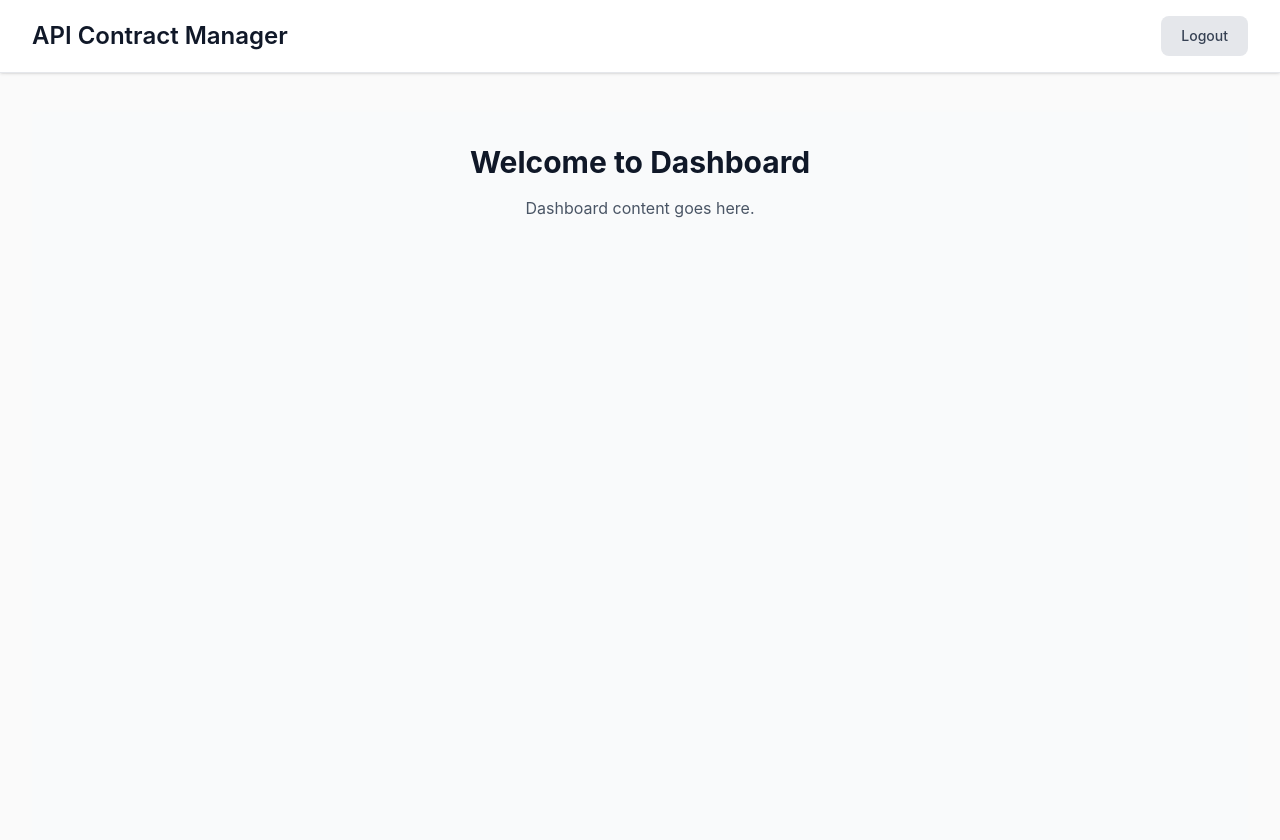
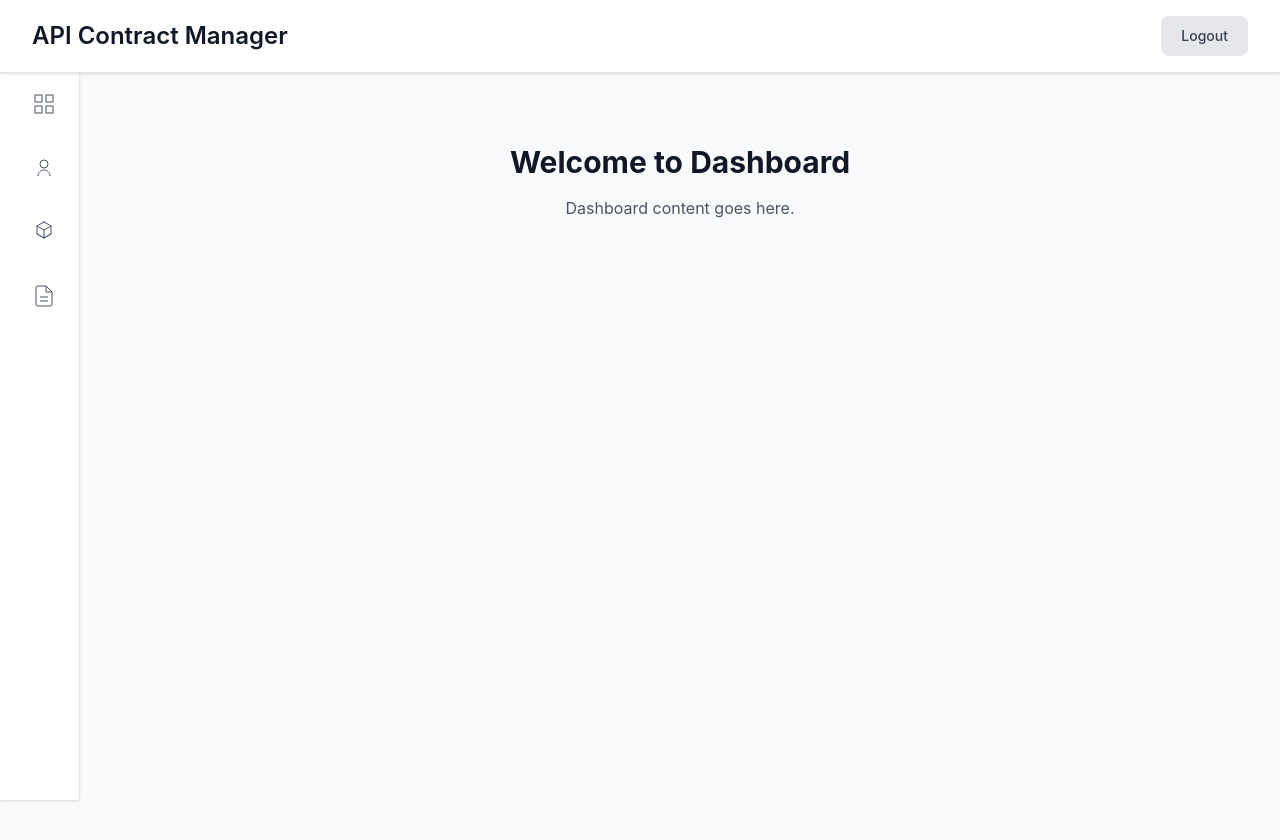
Before and after one commit to RohanMankame/api_contract_manager, a React (Vite) app: page /dashboard in a window 1280 px wide. Shown: the top 840 px of the page. Built offline with nearby package versions, Linux system fonts and the light colour scheme; no server answers; sample sign-in values are in the browser's storage.

Commit message:
added sidebar and routes to clients, contracts and products

```diff
--- a/src/App.jsx
+++ b/src/App.jsx
@@ -1,6 +1,9 @@
 import { BrowserRouter as Router, Routes, Route, Navigate } from 'react-router-dom';
 import LoginPage from './pages/LoginPage';
 import DashboardPage from './pages/DashboardPage';
+import ClientsPage from './pages/ClientsPage';
+import ProductsPage from './pages/ProductsPage';
+import ContractsPage from './pages/ContractsPage';
 import './App.css';
 
 function PrivateRoute({ children }) {
@@ -21,6 +24,30 @@ function App() {
             </PrivateRoute>
           }
         />
+        <Route
+          path="/clients"
+          element={
+            <PrivateRoute>
+              <ClientsPage />
+            </PrivateRoute>
+          }
+        />
+        <Route
+          path="/products"
+          element={
+            <PrivateRoute>
+              <ProductsPage />
+            </PrivateRoute>
+          }
+        />
+        <Route
+          path="/contracts"
+          element={
+            <PrivateRoute>
+              <ContractsPage />
+            </PrivateRoute>
+          }
+        />
         <Route path="/" element={<Navigate to="/dashboard" />} />
       </Routes>
     </Router>
--- /dev/null
+++ b/src/components/icons/index.js
@@ -0,0 +1,48 @@
+// src/components/icons/index.js
+
+export const DashboardIcon = () => (
+  <svg viewBox="0 0 24 24" fill="none" stroke="currentColor" className="w-6 h-6">
+    <rect x="3" y="3" width="7" height="7" />
+    <rect x="14" y="3" width="7" height="7" />
+    <rect x="3" y="14" width="7" height="7" />
+    <rect x="14" y="14" width="7" height="7" />
+  </svg>
+);
+
+export const ProductsIcon = () => (
+  <svg viewBox="0 0 24 24" fill="none" stroke="currentColor" strokeLinecap="round" strokeLinejoin="round" className="w-6 h-6">
+    <path d="M12 2l7 4v8l-7 4-7-4V6l7-4z" />
+    <polyline points="5 6 12 10 19 6" />
+    <polyline points="5 14 12 18 19 14" />
+    <line x1="12" y1="10" x2="12" y2="18" />
+  </svg>
+);
+
+export const ClientsIcon = () => (
+  <svg viewBox="0 0 24 24" fill="none" stroke="currentColor" className="w-6 h-6">
+    <circle cx="12" cy="8" r="4" />
+    <path d="M 6 20 C 6 16.686 8.686 14 12 14 C 15.314 14 18 16.686 18 20" />
+  </svg>
+);
+
+export const ContractsIcon = () => (
+  <svg viewBox="0 0 24 24" fill="none" stroke="currentColor" className="w-6 h-6">
+    <path d="M14 2H6a2 2 0 0 0-2 2v16a2 2 0 0 0 2 2h12a2 2 0 0 0 2-2V8z" />
+    <path d="M14 2v6h6" />
+    <line x1="8" y1="13" x2="16" y2="13" />
+    <line x1="8" y1="17" x2="16" y2="17" />
+  </svg>
+);
+
+export const ArrowIcon = () => (
+  <svg viewBox="0 0 24 24" fill="none" stroke="currentColor" className="w-6 h-6">
+    <line x1="5" y1="12" x2="19" y2="12" />
+    <polyline points="12 5 19 12 12 19" />
+  </svg>
+);
+
+export const SettingsIcon = () => (
+  <svg viewBox="0 0 24 24" fill="currentColor" className="w-6 h-6">
+    <path d="M19.14 12.94c.04-.3.06-.61.06-.94 0-.32-.02-.64-.07-.94l2.03-1.58c.18-.14.23-.41.12-.64l-1.92-3.32c-.12-.22-.37-.29-.59-.22l-2.39.96c-.5-.38-1.03-.7-1.62-.94l-.36-2.54c-.04-.24-.24-.41-.5-.41h-3.84c-.26 0-.46.17-.49.41l-.36 2.54c-.59.24-1.13.57-1.62.94l-2.39-.96c-.22-.08-.47 0-.59.22L2.74 8.87c-.12.22-.07.5.12.64l2.03 1.58c-.05.3-.07.62-.07.94s.02.64.07.94l-2.03 1.58c-.18.14-.23.41-.12.64l1.92 3.32c.12.22.37.29.59.22l2.39-.96c.5.38 1.03.7 1.62.94l.36 2.54c.05.24.24.41.5.41h3.84c.26 0 .46-.17.49-.41l.36-2.54c.59-.24 1.13-.56 1.62-.94l2.39.96c.22.08.47 0 .59-.22l1.92-3.32c.12-.22.07-.5-.12-.64l-2.03-1.58zM12 15.6c-1.98 0-3.6-1.62-3.6-3.6s1.62-3.6 3.6-3.6 3.6 1.62 3.6 3.6-1.62 3.6-3.6 3.6z" />
+  </svg>
+);
--- /dev/null
+++ b/src/components/icons/index.jsx
@@ -0,0 +1,48 @@
+// src/components/icons/index.jsx
+
+export const DashboardIcon = () => (
+  <svg viewBox="0 0 24 24" fill="none" stroke="currentColor" className="w-6 h-6">
+    <rect x="3" y="3" width="7" height="7" />
+    <rect x="14" y="3" width="7" height="7" />
+    <rect x="3" y="14" width="7" height="7" />
+    <rect x="14" y="14" width="7" height="7" />
+  </svg>
+);
+
+export const ProductsIcon = () => (
+  <svg viewBox="0 0 24 24" fill="none" stroke="currentColor" strokeLinecap="round" strokeLinejoin="round" className="w-6 h-6">
+    <path d="M12 2l7 4v8l-7 4-7-4V6l7-4z" />
+    <polyline points="5 6 12 10 19 6" />
+    <polyline points="5 14 12 18 19 14" />
+    <line x1="12" y1="10" x2="12" y2="18" />
+  </svg>
+);
+
+export const ClientsIcon = () => (
+  <svg viewBox="0 0 24 24" fill="none" stroke="currentColor" className="w-6 h-6">
+    <circle cx="12" cy="8" r="4" />
+    <path d="M 6 20 C 6 16.686 8.686 14 12 14 C 15.314 14 18 16.686 18 20" />
+  </svg>
+);
+
+export const ContractsIcon = () => (
+  <svg viewBox="0 0 24 24" fill="none" stroke="currentColor" className="w-6 h-6">
+    <path d="M14 2H6a2 2 0 0 0-2 2v16a2 2 0 0 0 2 2h12a2 2 0 0 0 2-2V8z" />
+    <path d="M14 2v6h6" />
+    <line x1="8" y1="13" x2="16" y2="13" />
+    <line x1="8" y1="17" x2="16" y2="17" />
+  </svg>
+);
+
+export const ArrowIcon = () => (
+  <svg viewBox="0 0 24 24" fill="none" stroke="currentColor" className="w-6 h-6">
+    <line x1="5" y1="12" x2="19" y2="12" />
+    <polyline points="12 5 19 12 12 19" />
+  </svg>
+);
+
+export const SettingsIcon = () => (
+  <svg viewBox="0 0 24 24" fill="currentColor" className="w-6 h-6">
+    <path d="M19.14 12.94c.04-.3.06-.61.06-.94 0-.32-.02-.64-.07-.94l2.03-1.58c.18-.14.23-.41.12-.64l-1.92-3.32c-.12-.22-.37-.29-.59-.22l-2.39.96c-.5-.38-1.03-.7-1.62-.94l-.36-2.54c-.04-.24-.24-.41-.5-.41h-3.84c-.26 0-.46.17-.49.41l-.36 2.54c-.59.24-1.13.57-1.62.94l-2.39-.96c-.22-.08-.47 0-.59.22L2.74 8.87c-.12.22-.07.5.12.64l2.03 1.58c-.05.3-.07.62-.07.94s.02.64.07.94l-2.03 1.58c-.18.14-.23.41-.12.64l1.92 3.32c.12.22.37.29.59.22l2.39-.96c.5.38 1.03.7 1.62.94l.36 2.54c.05.24.24.41.5.41h3.84c.26 0 .46-.17.49-.41l.36-2.54c.59-.24 1.13-.56 1.62-.94l2.39.96c.22.08.47 0 .59-.22l1.92-3.32c.12-.22.07-.5-.12-.64l-2.03-1.58zM12 15.6c-1.98 0-3.6-1.62-3.6-3.6s1.62-3.6 3.6-3.6 3.6 1.62 3.6 3.6-1.62 3.6-3.6 3.6z" />
+  </svg>
+);
--- a/src/components/nav/Sidebar.jsx
+++ b/src/components/nav/Sidebar.jsx
@@ -1,5 +1,48 @@
 // src/components/nav/Sidebar.jsx
-// Sidebar removed. Recreate when ready.
+import { useState } from 'react';
+import { useNavigate } from 'react-router-dom';
+import { DashboardIcon, ClientsIcon, ProductsIcon, ContractsIcon } from '../icons/index.jsx';
+
 export default function Sidebar() {
-  return null;
+  const [isExpanded, setIsExpanded] = useState(false);
+  const navigate = useNavigate();
+
+  const navItems = [
+    { name: 'Dashboard', path: '/dashboard', icon: DashboardIcon },
+    { name: 'Clients', path: '/clients', icon: ClientsIcon },
+    { name: 'Products', path: '/products', icon: ProductsIcon },
+    { name: 'Contracts', path: '/contracts', icon: ContractsIcon },
+  ];
+
+  return (
+    <aside
+      className="fixed left-0 top-16 h-[calc(100vh-4rem)] bg-white border-r border-gray-200 shadow-sm z-40 transition-all duration-300"
+      style={{ width: isExpanded ? '250px' : '80px' }}
+      onMouseEnter={() => setIsExpanded(true)}
+      onMouseLeave={() => setIsExpanded(false)}
+    >
+      <nav className="p-4 space-y-4">
+        {navItems.map((item) => {
+          const Icon = item.icon;
+          return (
+            <button
+              key={item.path}
+              onClick={() => navigate(item.path)}
+              className="w-full flex items-center gap-4 px-4 py-3 text-gray-700 hover:bg-gray-100 rounded-lg transition-colors duration-200"
+            >
+              <span className="text-gray-600 flex-shrink-0">
+                <Icon />
+              </span>
+              <span
+                className="text-sm font-medium whitespace-nowrap transition-opacity duration-300"
+                style={{ opacity: isExpanded ? 1 : 0 }}
+              >
+                {item.name}
+              </span>
+            </button>
+          );
+        })}
+      </nav>
+    </aside>
+  );
 }
--- /dev/null
+++ b/src/pages/ClientsPage.jsx
@@ -0,0 +1,15 @@
+// src/pages/ClientsPage.jsx
+import { TopNavbar, Sidebar } from '../components/nav';
+
+export default function ClientsPage() {
+  return (
+    <div className="min-h-screen bg-gray-50">
+      <TopNavbar />
+      <Sidebar />
+      <div className="ml-20 mt-20 p-8">
+        <h1 className="text-3xl font-bold text-gray-900">Clients</h1>
+        <p className="mt-4 text-gray-600">Clients page content goes here.</p>
+      </div>
+    </div>
+  );
+}
--- /dev/null
+++ b/src/pages/ContractsPage.jsx
@@ -0,0 +1,15 @@
+// src/pages/ContractsPage.jsx
+import { TopNavbar, Sidebar } from '../components/nav';
+
+export default function ContractsPage() {
+  return (
+    <div className="min-h-screen bg-gray-50">
+      <TopNavbar />
+      <Sidebar />
+      <div className="ml-20 mt-20 p-8">
+        <h1 className="text-3xl font-bold text-gray-900">Contracts</h1>
+        <p className="mt-4 text-gray-600">Contracts page content goes here.</p>
+      </div>
+    </div>
+  );
+}
--- a/src/pages/DashboardPage.jsx
+++ b/src/pages/DashboardPage.jsx
@@ -1,11 +1,12 @@
 // src/pages/DashboardPage.jsx
-import { TopNavbar } from '../components/nav';
+import { TopNavbar, Sidebar } from '../components/nav';
 
 export default function DashboardPage() {
   return (
     <div className="min-h-screen bg-gray-50">
       <TopNavbar />
-      <div className="p-8 mt-20">
+      <Sidebar />
+      <div className="ml-20 mt-20 p-8">
         <h1 className="text-3xl font-bold text-gray-900">Welcome to Dashboard</h1>
         <p className="mt-4 text-gray-600">Dashboard content goes here.</p>
       </div>
--- /dev/null
+++ b/src/pages/ProductsPage.jsx
@@ -0,0 +1,15 @@
+// src/pages/ProductsPage.jsx
+import { TopNavbar, Sidebar } from '../components/nav';
+
+export default function ProductsPage() {
+  return (
+    <div className="min-h-screen bg-gray-50">
+      <TopNavbar />
+      <Sidebar />
+      <div className="ml-20 mt-20 p-8">
+        <h1 className="text-3xl font-bold text-gray-900">Products</h1>
+        <p className="mt-4 text-gray-600">Products page content goes here.</p>
+      </div>
+    </div>
+  );
+}
```
